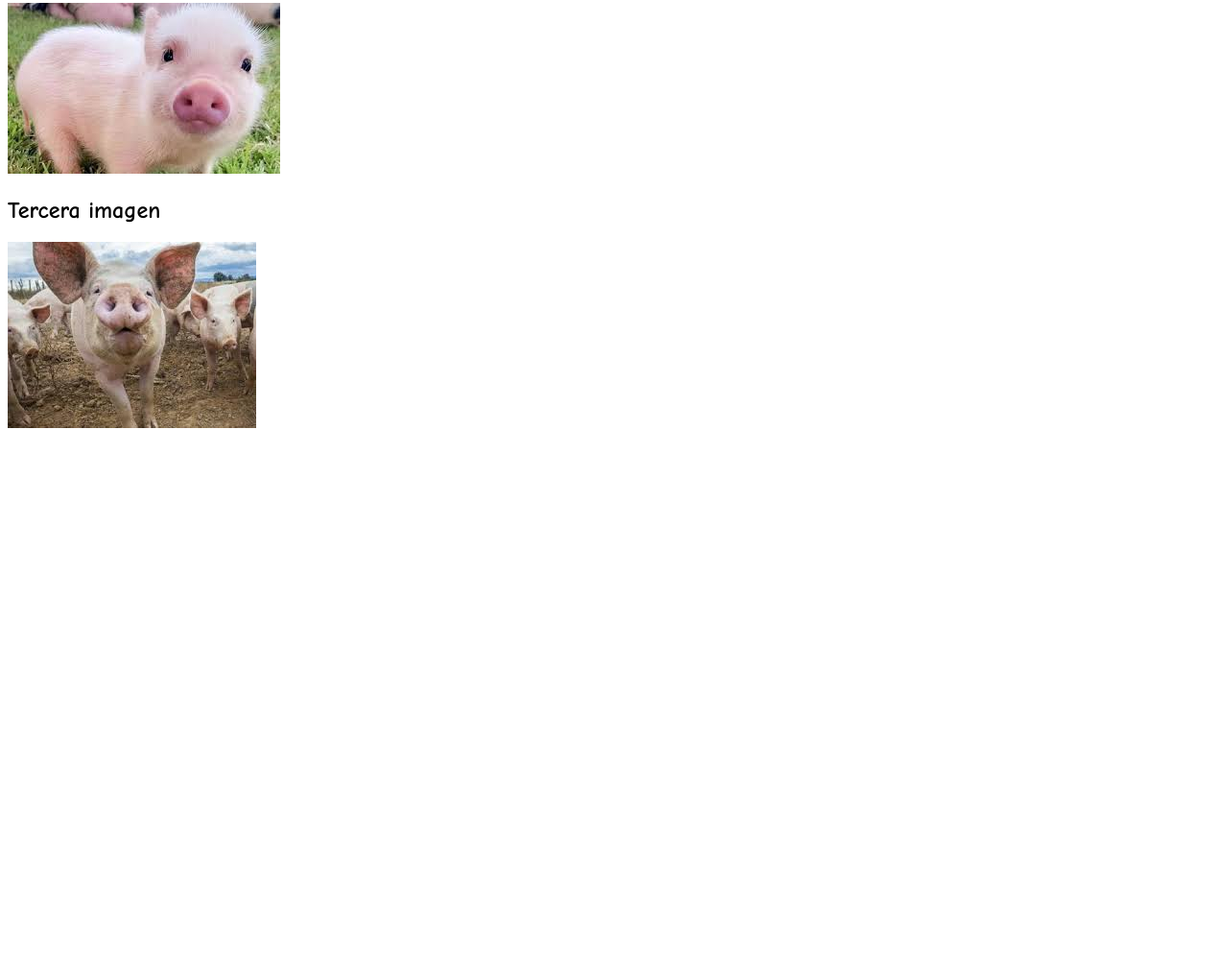
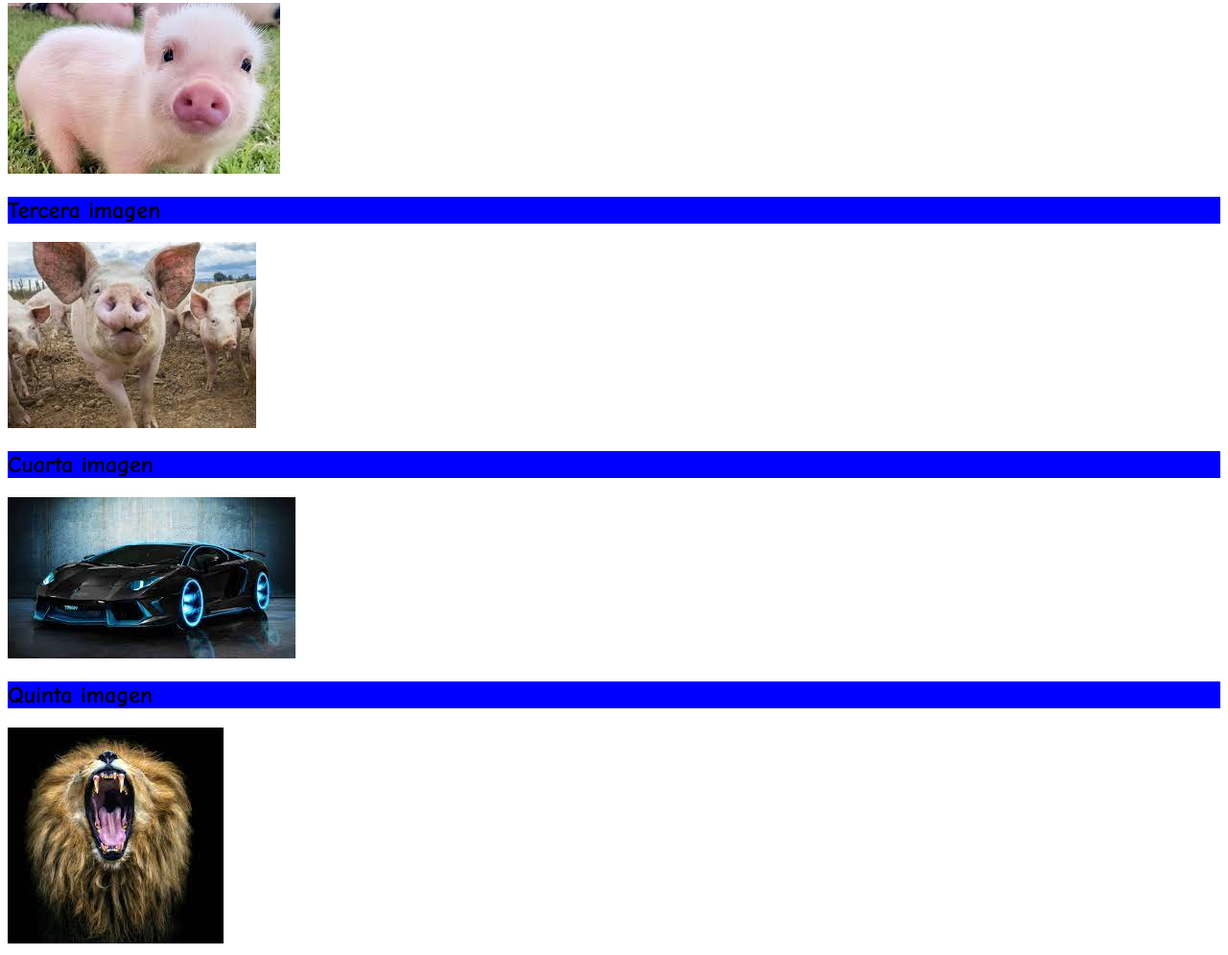
Before and after one commit to Joseda1234/proyectoWebGit, a plain HTML site: page index.html in a window 1280 px wide. Shown: the part 365-1360 px from the top of the page at 96% size. Before the commit the page ends 823 px from the top, so only its background shows below. Drawn offline with Linux system fonts and the light colour scheme.

Commit message:
Cuarta version

```diff
--- a/css/estilo.css
+++ b/css/estilo.css
@@ -4,5 +4,7 @@ h1{
 }
 h2{
 	font-family: 'Comic sans ms';
-	font-size: 35;
+	font-size: 25;
+	background-color: blue;
+
 }
--- a/index.html
+++ b/index.html
@@ -13,5 +13,9 @@
 <img src="imagenes/2.jpg">
 <h2>Tercera imagen</h2>
 <img src="imagenes/3.jpg">
+<h2>Cuarta imagen</h2>
+<img src="imagenes/4.jpg">
+<h2>Quinta imagen</h2>
+<img src="imagenes/5.jpg">
 </body>
 </html>
```
Also changed, not shown: imagenes/4.jpg (added), imagenes/5.jpg (added).
